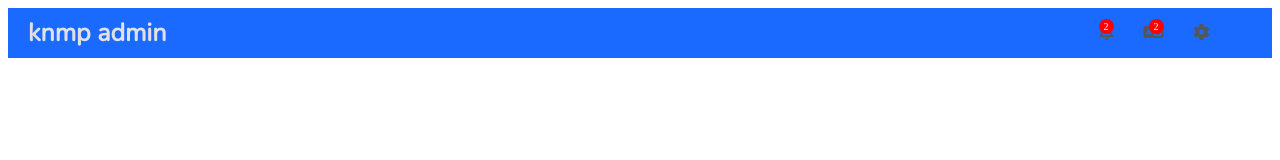
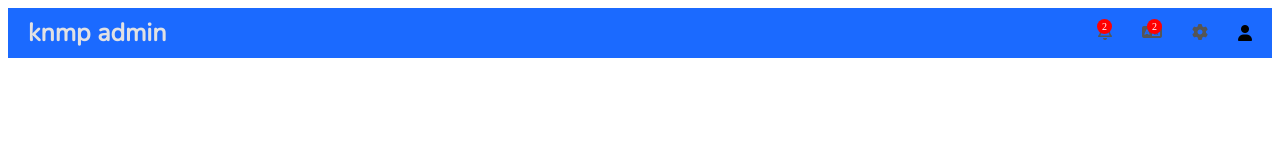
Before and after one commit to luckydela/admin-knmp, a React (Create React App) app: page / in a window 1280 px wide. Shown: the top 160 px of the page. Built offline with nearby package versions, Linux system fonts and the light colour scheme.

Commit message:
dfhofief

```diff
--- a/src/components/topbar/Topbar.jsx
+++ b/src/components/topbar/Topbar.jsx
@@ -24,7 +24,7 @@ const Topbar = () => {
 
             {/* <Settings /> */}
           </div>
-          <i class="fa-light fa-user"></i>
+          <i class="fa fa-user"></i>
           {/* <img src="https://images.pexels.com/photos/1526814/pexels-photo-1526814.jpeg?auto=compress&cs=tinysrgb&dpr=2&w=500" alt="" className="topAvatar" /> */}
         </div>
       </div>
```
